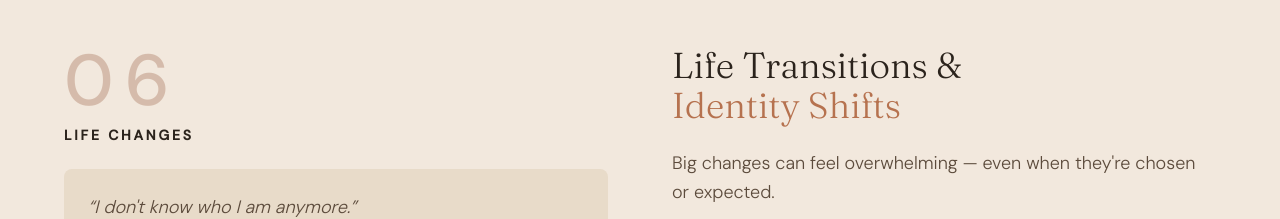
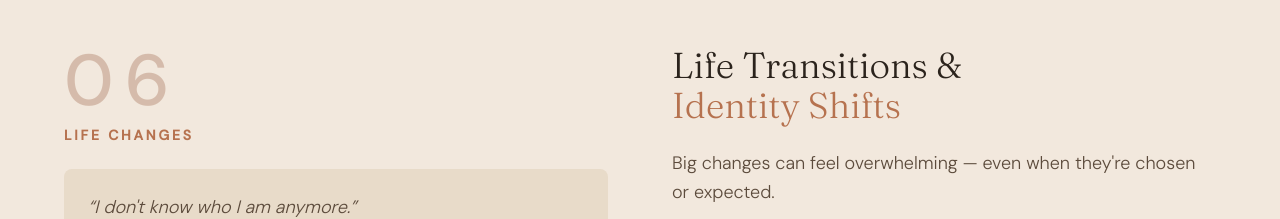
Before and after one commit to Shree0310/MindCraftWellness, a Next.js app: page /what-we-work-with in a window 1280 px wide. Shown: the part 5580-5799 px from the top of the page. Built offline with nearby package versions, Linux system fonts and the light colour scheme.

Commit message:
Made most of the changes to how it works section

```diff
--- a/src/app/Components/WhatWeWorkWith.tsx
+++ b/src/app/Components/WhatWeWorkWith.tsx
@@ -219,7 +219,7 @@ At some point, they made sense. What once kept you safe can start to feel limiti
                                                     <span className={`text-6xl md:text-7xl tracking-wider ${section.textColor || 'text-[#95573A]'} opacity-30`} style={{ fontFamily: 'var(--font-dm-sans), sans-serif', fontWeight: 500, letterSpacing: '0.15em' }}>
                                                         {section.number}
                                                     </span>
-                                                    <h3 className={`text-xs md:text-sm tracking-widest mt-2 ${section.textColor || 'text-[#5C4B3C]'}`} style={{ fontFamily: 'var(--font-dm-sans), sans-serif', fontWeight: 600, letterSpacing: '0.2em', color: section.title === 'SPECIALISATION' ? 'white' : (['PERSONAL GROWTH', 'TRAUMA-INFORMED CARE', 'CONNECTION & INTIMACY', 'MENTAL WELLBEING'].includes(section.title)) ? '#B6724F' : undefined }}>
+                                                    <h3 className={`text-xs md:text-sm tracking-widest mt-2 ${section.textColor || 'text-[#5C4B3C]'}`} style={{ fontFamily: 'var(--font-dm-sans), sans-serif', fontWeight: 600, letterSpacing: '0.2em', color: section.title === 'SPECIALISATION' ? 'white' : (['PERSONAL GROWTH', 'TRAUMA-INFORMED CARE', 'CONNECTION & INTIMACY', 'MENTAL WELLBEING', 'LIFE CHANGES', 'BREAKING PATTERNS'].includes(section.title)) ? '#B6724F' : undefined }}>
                                                         {section.title}
                                                     </h3>
                                                 </div>
@@ -240,7 +240,7 @@ At some point, they made sense. What once kept you safe can start to feel limiti
                                                     <span className={`text-6xl md:text-7xl tracking-wider ${section.textColor || 'text-[#95573A]'} opacity-30`} style={{ fontFamily: 'var(--font-dm-sans), sans-serif', fontWeight: 500, letterSpacing: '0.15em' }}>
                                                         {section.number}
                                                     </span>
-                                                    <h3 className={`text-xs md:text-sm tracking-widest mt-2 ${section.textColor || 'text-[#5C4B3C]'}`} style={{ fontFamily: 'var(--font-dm-sans), sans-serif', fontWeight: 600, letterSpacing: '0.2em', color: section.title === 'SPECIALISATION' ? 'white' : (['PERSONAL GROWTH', 'TRAUMA-INFORMED CARE', 'CONNECTION & INTIMACY', 'MENTAL WELLBEING'].includes(section.title)) ? '#B6724F' : undefined }}>
+                                                    <h3 className={`text-xs md:text-sm tracking-widest mt-2 ${section.textColor || 'text-[#5C4B3C]'}`} style={{ fontFamily: 'var(--font-dm-sans), sans-serif', fontWeight: 600, letterSpacing: '0.2em', color: section.title === 'SPECIALISATION' ? 'white' : (['PERSONAL GROWTH', 'TRAUMA-INFORMED CARE', 'CONNECTION & INTIMACY', 'MENTAL WELLBEING', 'LIFE CHANGES', 'BREAKING PATTERNS'].includes(section.title)) ? '#B6724F' : undefined }}>
                                                         {section.title}
                                                     </h3>
                                                 </div>
```
